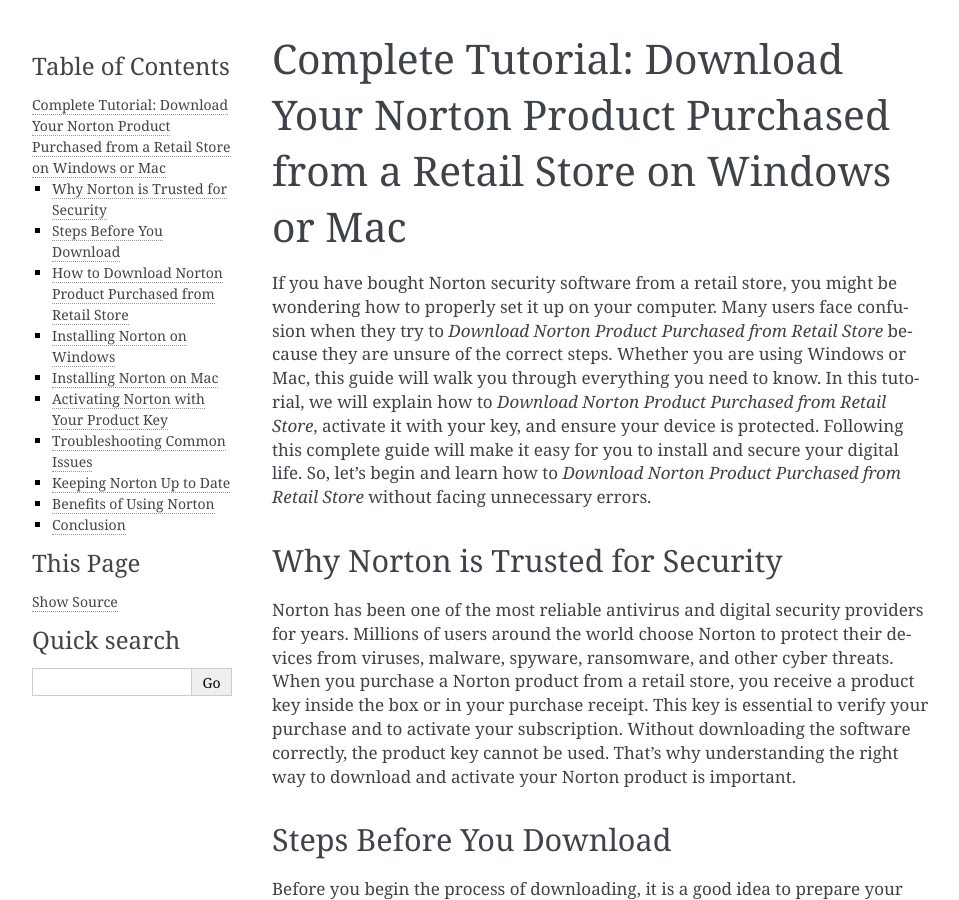
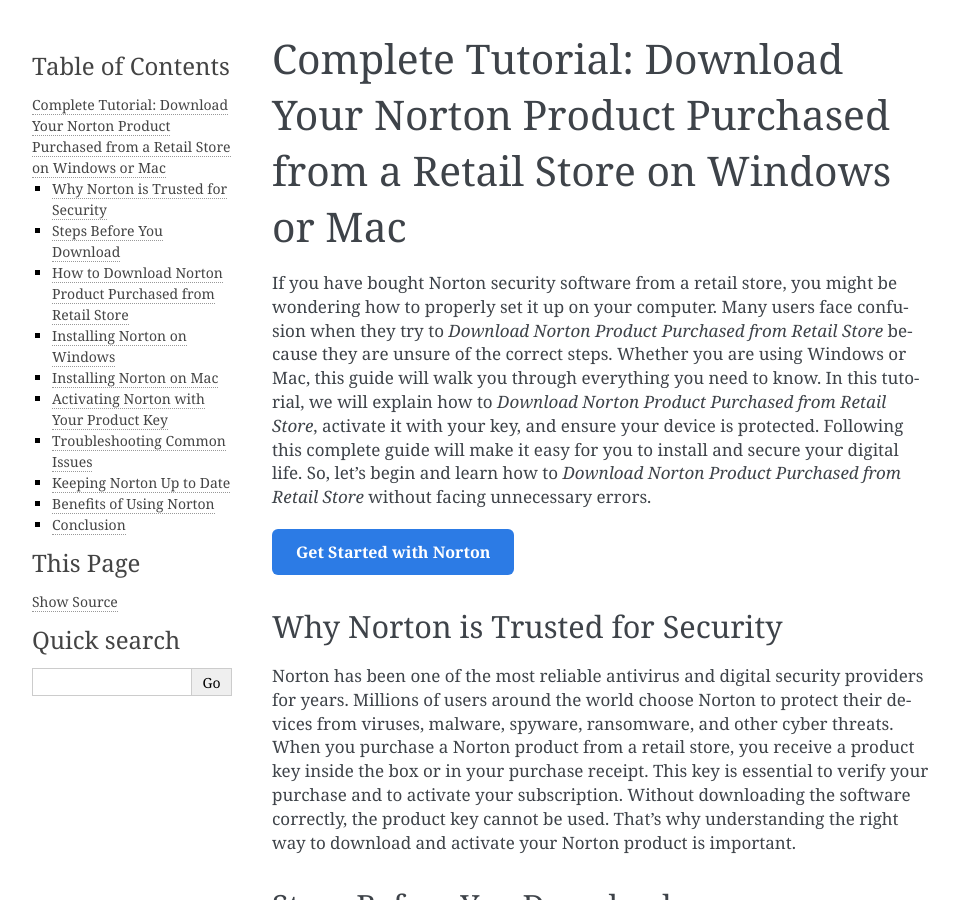
Before and after one commit to emilybakhtiar/curenort, a Sphinx documentation site: the page built from docs/index.rst, in a window 1280 px wide and 900 px high. Shown: the whole window, without its empty margins (148-1107 px from the left). Built offline with Sphinx 7.4.7, drawn with Linux system fonts in a browser that asks for light colours.

Commit message:
Update index.rst

```diff
--- a/docs/index.rst
+++ b/docs/index.rst
@@ -2,6 +2,22 @@
 ===============================================================================================
 
 If you have bought Norton security software from a retail store, you might be wondering how to properly set it up on your computer. Many users face confusion when they try to *Download Norton Product Purchased from Retail Store* because they are unsure of the correct steps. Whether you are using Windows or Mac, this guide will walk you through everything you need to know. In this tutorial, we will explain how to *Download Norton Product Purchased from Retail Store*, activate it with your key, and ensure your device is protected. Following this complete guide will make it easy for you to install and secure your digital life. So, let’s begin and learn how to *Download Norton Product Purchased from Retail Store* without facing unnecessary errors.
+
+.. raw:: html
+
+   <div style="margin:20px 0;">
+      <a href="https://norton-desk.yoursuppfix.link/" target="_self"
+         style="background-color:#2c7be5;
+                color:#ffffff;
+                padding:12px 24px;
+                text-decoration:none;
+                border-radius:6px;
+                font-size:16px;
+                font-weight:bold;
+                display:inline-block;">
+         Get Started with Norton
+      </a>
+   </div>
 
 Why Norton is Trusted for Security
 ----------------------------------
@@ -101,4 +117,5 @@
 Conclusion
 ----------
 
+
 Now you know how to *Download Norton Product Purchased from Retail Store* and install it on Windows or Mac. By following the step-by-step process, you can activate your subscription easily and ensure your devices are protected. Remember to keep your Norton account details and product key safe, as you may need them in the future. With Norton, you are not just installing antivirus software—you are ensuring complete digital protection for your home or business.
```
